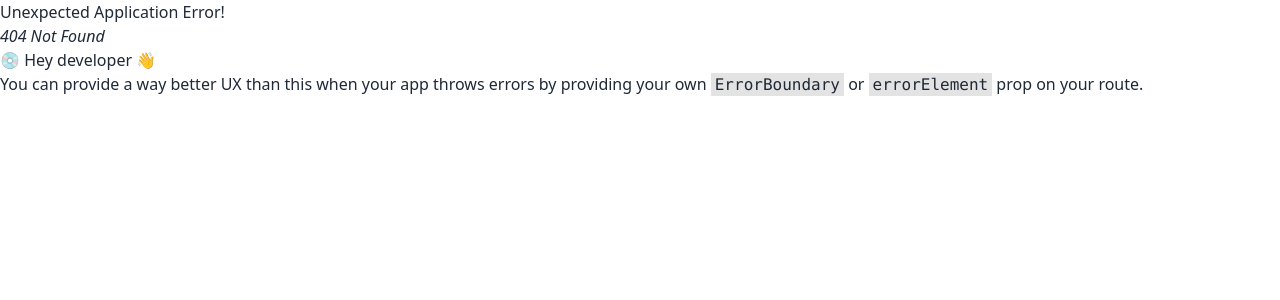
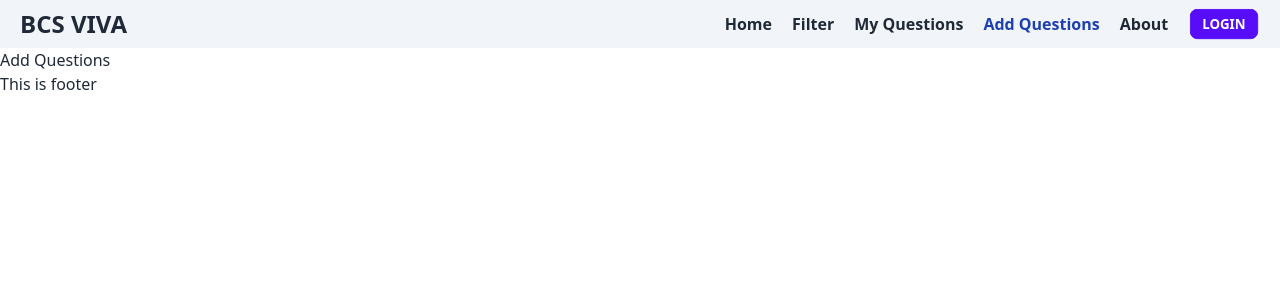
Before and after one commit to md-shamim-sarker/bcs-viva-client, a React (Create React App) app: page /add-questions in a window 1280 px wide. Before the commit this address had no page. Shown: the top 300 px of the page. Built offline with nearby package versions, Linux system fonts and the light colour scheme.

Commit message:
navbar issue fix

```diff
--- /dev/null
+++ b/src/pages/AddQuestions/AddQuestions.js
@@ -0,0 +1,11 @@
+import React from 'react';
+
+const AddQuestions = () => {
+    return (
+        <div>
+            Add Questions
+        </div>
+    );
+};
+
+export default AddQuestions;
--- /dev/null
+++ b/src/pages/MyQuestions/MyQuestions.js
@@ -0,0 +1,11 @@
+import React from 'react';
+
+const MyQuestions = () => {
+    return (
+        <div>
+            My Questions
+        </div>
+    );
+};
+
+export default MyQuestions;
--- a/src/routes/Routes.js
+++ b/src/routes/Routes.js
@@ -1,8 +1,11 @@
 import {createBrowserRouter} from "react-router-dom";
 import Main from "../layouts/Main";
 import About from "../pages/About/About";
+import AddQuestions from "../pages/AddQuestions/AddQuestions";
+import ErrorPage from "../pages/ErrorPage/ErrorPage";
 import Filter from "../pages/Filter/Filter";
 import Home from "../pages/Home/Home";
+import MyQuestions from "../pages/MyQuestions/MyQuestions";
 
 const router = createBrowserRouter([
     {
@@ -20,8 +23,17 @@ const router = createBrowserRouter([
             {
                 path: "/filter",
                 element: <Filter></Filter>
-            }
-        ]
+            },
+            {
+                path: "/my-questions",
+                element: <MyQuestions></MyQuestions>
+            },
+            {
+                path: "/add-questions",
+                element: <AddQuestions></AddQuestions>
+            },
+        ],
+        errorElement: <ErrorPage></ErrorPage>
     }
 ]);
 
--- a/src/shared/Navbar.js
+++ b/src/shared/Navbar.js
@@ -16,11 +16,25 @@ const Navbar = () => {
             <Link to={"/"} className="text-2xl font-bold">BCS VIVA</Link>
             <div className='flex justify-between items-center gap-x-5'>
                 {/* For Desktop */}
-                <div className='hidden lg:flex gap-x-5'>
-                    <NavLink to={"/"}>Home</NavLink>
-                    <NavLink to={"/filter"}>Filter</NavLink>
-                    <NavLink to={"/about"}>About</NavLink>
-                    <NavLink to={"/login"} className='btn btn-primary btn-sm'>Login</NavLink>
+                <div className='hidden lg:flex gap-x-5 items-center font-bold'>
+                    <NavLink to={"/"} className={({isActive}) => isActive && 'text-blue-800'}>
+                        Home
+                    </NavLink>
+                    <NavLink to={"/filter"} className={({isActive}) => isActive && 'text-blue-800'}>
+                        Filter
+                    </NavLink>
+                    <NavLink to={"/my-questions"} className={({isActive}) => isActive && 'text-blue-800'}>
+                        My Questions
+                    </NavLink>
+                    <NavLink to={"/add-questions"} className={({isActive}) => isActive && 'text-blue-800'}>
+                        Add Questions
+                    </NavLink>
+                    <NavLink to={"/about"} className={({isActive}) => isActive && 'text-blue-800'}>
+                        About
+                    </NavLink>
+                    <NavLink to={"/login"} className='btn btn-primary btn-sm'>
+                        Login
+                    </NavLink>
                 </div>
 
                 {/* For Mobile */}
@@ -37,11 +51,25 @@ const Navbar = () => {
             </div>
 
             <div onClick={openHandler} className={`fixed top-14 right-2 ${open ? 'block' : 'hidden'}`}>
-                <div className='flex flex-col gap-y-5 w-56 rounded-xl fixed top-14 right-2 bg-slate-100 p-4'>
-                    <NavLink to={"/"}>Home</NavLink>
-                    <NavLink to={"/filter"}>Filter</NavLink>
-                    <NavLink to={"/about"}>About</NavLink>
-                    <NavLink to={"/"}>Logout</NavLink>
+                <div className='flex flex-col w-56 rounded-xl fixed top-14 right-2 bg-slate-100 overflow-hidden font-bold'>
+                    <NavLink to={"/"} className={`w-full pl-5 py-2`}>
+                        Home
+                    </NavLink>
+                    <NavLink to={"/filter"} className={`w-full pl-5 py-2`}>
+                        Filter
+                    </NavLink>
+                    <NavLink to={"/my-questions"} className={`w-full pl-5 py-2`}>
+                        My Questions
+                    </NavLink>
+                    <NavLink to={"/add-questions"} className={`w-full pl-5 py-2`}>
+                        Add Questions
+                    </NavLink>
+                    <NavLink to={"/about"} className={`w-full pl-5 py-2`}>
+                        About
+                    </NavLink>
+                    <NavLink to={"/"} className={`w-full pl-5 py-2`}>
+                        Logout
+                    </NavLink>
                 </div>
             </div>
         </nav>
```
